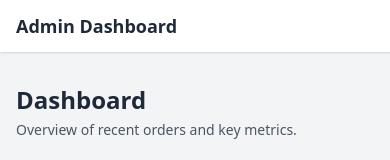
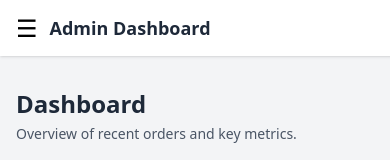
Before and after one commit to ahmadashraf7x/nextjs-admin-dashboard, a Next.js app: page / in a window 390 px wide. Shown: the top 160 px of the page. Built offline with nearby package versions, Linux system fonts and the light colour scheme.

Commit message:
feat(layout): add responsive sidebar toggle for mobile viewports

```diff
--- a/app/layout.tsx
+++ b/app/layout.tsx
@@ -1,5 +1,5 @@
 "use client";
-
+import { useState } from "react";
 import "./globals.css";
 import Link from "next/link";
 
@@ -8,11 +8,26 @@ export default function RootLayout({
 }: {
   children: React.ReactNode;
 }) {
+  const [sidebarOpen, setSidebarOpen] = useState(false);
   return (
     <html lang="en">
       <body className="bg-gray-100">
         <div className="min-h-screen flex">
-          <aside className="w-64 bg-slate-900 text-white hidden md:flex flex-col">
+          {sidebarOpen && (
+            <div
+              className="fixed inset-0 z-30 bg-black/40 md:hidden"
+              onClick={() => setSidebarOpen(false)}
+            />
+          )}
+          <aside
+            className={`
+    fixed md:static inset-y-0 left-0 z-40 w-64 bg-slate-900 text-white
+    transform transition-transform duration-300
+    ${sidebarOpen ? "translate-x-0" : "-translate-x-full"}
+    md:translate-x-0 md:flex flex-col
+  `}
+          >
+
             <div className="px-6 py-4 border-b border-slate-700">
               <h1 className="text-xl font-bold">Admin Dashboard</h1>
               <p className="text-xs text-slate-400">
@@ -22,21 +37,21 @@ export default function RootLayout({
 
             <nav className="flex-1 px-4 py-4 space-y-2 text-sm">
               <Link
-                href="/"
+                href="/" onClick={() => setSidebarOpen(false)}
                 className="block px-3 py-2 rounded-md hover:bg-slate-800 transition-colors"
               >
                 📊 Dashboard
               </Link>
 
               <Link
-                href="/products"
+                href="/products" onClick={() => setSidebarOpen(false)}
                 className="block px-3 py-2 rounded-md hover:bg-slate-800 transition-colors"
               >
                 🛍 Products
               </Link>
 
               <Link
-                href="/orders"
+                href="/orders" onClick={() => setSidebarOpen(false)}
                 className="block px-3 py-2 rounded-md hover:bg-slate-800 transition-colors"
               >
                 📦 Orders
@@ -44,14 +59,14 @@ export default function RootLayout({
 
 
               <Link
-                href="/customers"
+                href="/customers" onClick={() => setSidebarOpen(false)}
                 className="block px-3 py-2 rounded-md hover:bg-slate-800 transition-colors"
               >
                 👥 Customers
               </Link>
 
               <Link
-                href="/statistics"
+                href="/statistics" onClick={() => setSidebarOpen(false)}
                 className="block px-3 py-2 rounded-md hover:bg-slate-800 transition-colors"
               >
                 📈 Statistics
@@ -63,7 +78,13 @@ export default function RootLayout({
             </div>
           </aside>
           <main className="flex-1 flex flex-col">
-            <header className="md:hidden bg-white shadow-sm px-4 py-3 mb-2">
+            <header className="md:hidden bg-white shadow-sm px-4 py-3 mb-2 flex items-center gap-3">
+              <button
+                onClick={() => setSidebarOpen(true)}
+                className="text-2xl"
+              >
+                ☰
+              </button>
               <h1 className="text-lg font-semibold text-gray-800">
                 Admin Dashboard
               </h1>
```
